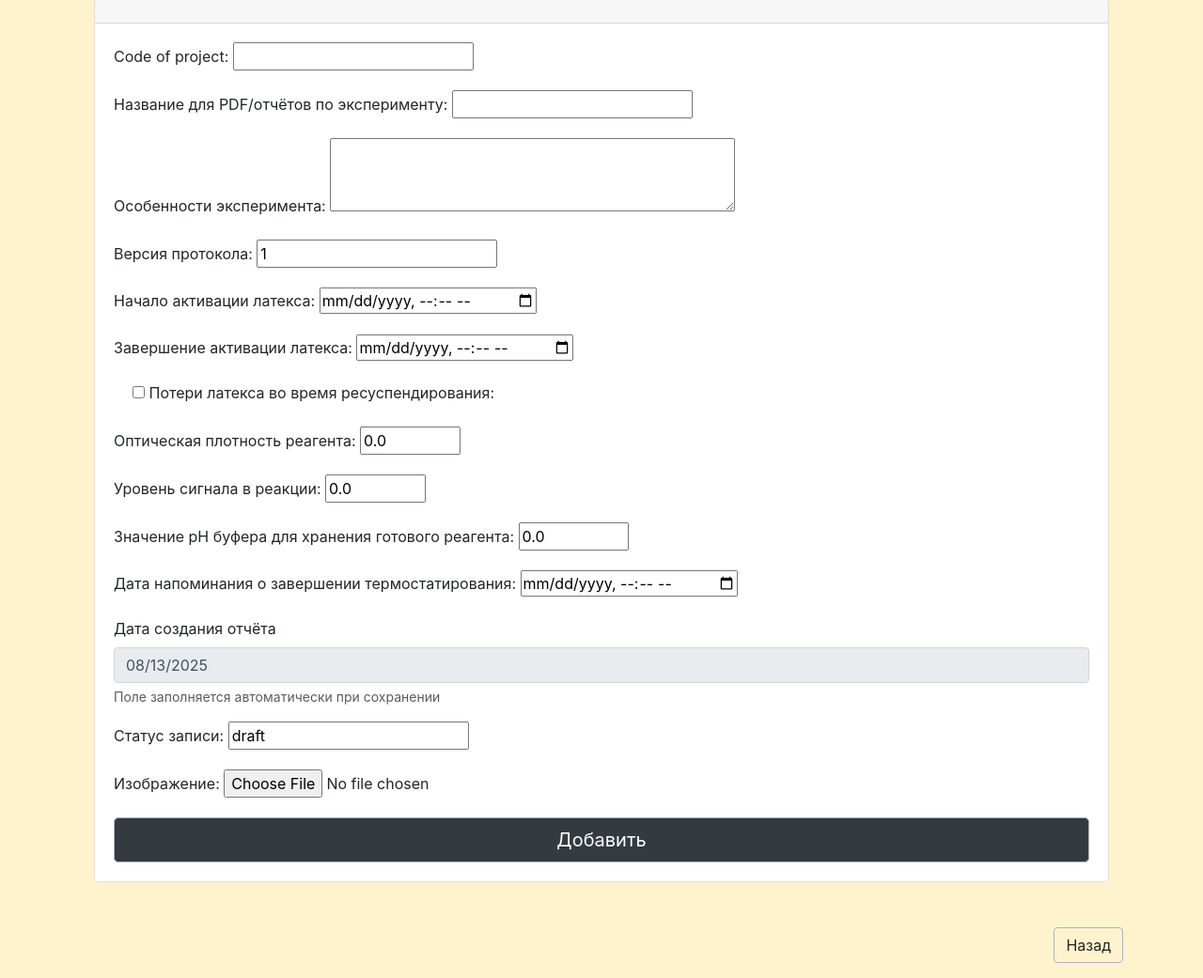
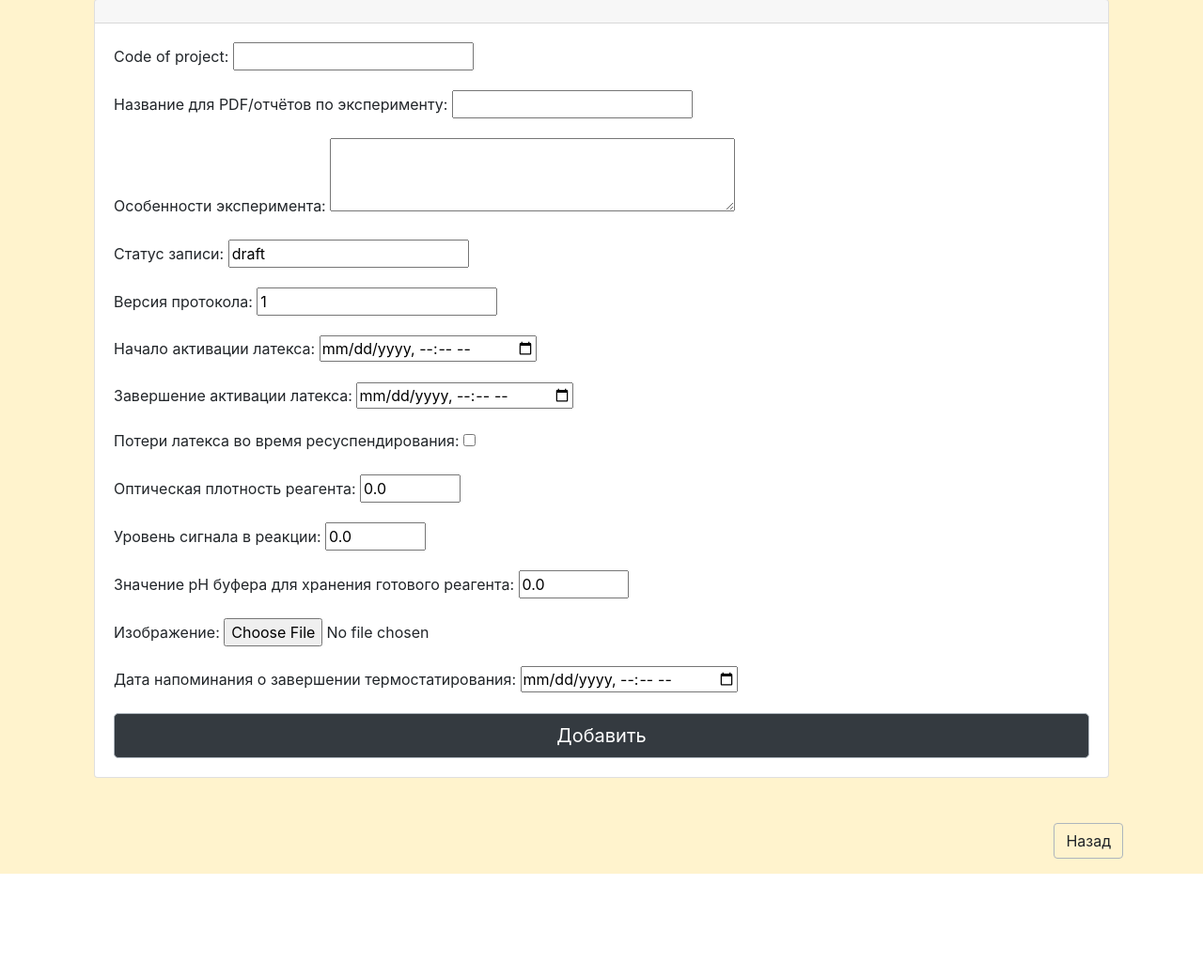
Before and after one commit to gulnaramari/Diary, a Django app: page /experiment-note/new/ in a window 1280 px wide. Shown: the part 318-1359 px from the top of the page at 94% size. After the commit the page ends 1248 px from the top, so only its background shows below. Run offline with Django 5.2, Linux system fonts and the light colour scheme; the visitor is signed in with stand-in values (Sample User, id 1); parts of the project's set-up code (start-up, migrations or seed data) failed here and were passed over; some libraries are stand-ins or nearby versions.

Commit message:
До откатывания миграций

```diff
--- a/myproject/labbook/forms.py
+++ b/myproject/labbook/forms.py
@@ -5,25 +5,7 @@ from .models import ExperimentNote
 class ExperimentNoteForm(forms.ModelForm):
     class Meta:
         model = ExperimentNote
-        fields = [
-            "code_of_project",
-            "title",
-            "comments",
-            "version_of_protocol",
-            "latex_started_at",
-            "latex_completed_at",
-            "is_latex_loss",
-            "optical_density",
-            "signal_level",
-            "storage_buffer_ph",
-            "reminder_date",
-
-            "status",
-            "picture",           # оставить, если нужно загружать
-            # "owner"  ← не включаем, ставим во view
-            # "created_at" ← non-editable, не включаем
-            # "updated_at" ← non-editable, не включаем
-        ]
+        exclude = ["owner", "created_at", "updated_at"]
         widgets = {
             "comments": forms.Textarea(attrs={"rows": 3}),
             "latex_started_at": forms.DateTimeInput(attrs={"type": "datetime-local"}),
--- a/myproject/labbook/templates/adding_experiment_note.html
+++ b/myproject/labbook/templates/adding_experiment_note.html
@@ -14,86 +14,7 @@
     <div class="card-body">
       <form method="post" enctype="multipart/form-data" class="form-floating">
         {% csrf_token %}
-        {{ form.non_field_errors }}
-
-        <div class="mb-3">
-          {{ form.code_of_project.label_tag }} {{ form.code_of_project }}
-          {% if form.code_of_project.errors %}<div class="text-danger mt-1">{{ form.code_of_project.errors.0 }}</div>{% endif %}
-        </div>
-
-        <div class="mb-3">
-          {{ form.title.label_tag }} {{ form.title }}
-          {% if form.title.errors %}<div class="text-danger mt-1">{{ form.title.errors.0 }}</div>{% endif %}
-        </div>
-
-        <div class="mb-3">
-          {{ form.comments.label_tag }} {{ form.comments }}
-          {% if form.comments.errors %}<div class="text-danger mt-1">{{ form.comments.errors.0 }}</div>{% endif %}
-        </div>
-
-        <div class="mb-3">
-          {{ form.version_of_protocol.label_tag }} {{ form.version_of_protocol }}
-          {% if form.version_of_protocol.errors %}<div class="text-danger mt-1">{{ form.version_of_protocol.errors.0 }}</div>{% endif %}
-        </div>
-
-        <div class="mb-3">
-          {{ form.latex_started_at.label_tag }} {{ form.latex_started_at }}
-          {% if form.latex_started_at.errors %}<div class="text-danger mt-1">{{ form.latex_started_at.errors.0 }}</div>{% endif %}
-        </div>
-
-        <div class="mb-3">
-          {{ form.latex_completed_at.label_tag }} {{ form.latex_completed_at }}
-          {% if form.latex_completed_at.errors %}<div class="text-danger mt-1">{{ form.latex_completed_at.errors.0 }}</div>{% endif %}
-        </div>
-
-        <div class="mb-3 form-check">
-          {{ form.is_latex_loss }} {{ form.is_latex_loss.label_tag }}
-          {% if form.is_latex_loss.errors %}<div class="text-danger mt-1">{{ form.is_latex_loss.errors.0 }}</div>{% endif %}
-        </div>
-
-        <div class="mb-3">
-          {{ form.optical_density.label_tag }} {{ form.optical_density }}
-          {% if form.optical_density.errors %}<div class="text-danger mt-1">{{ form.optical_density.errors.0 }}</div>{% endif %}
-        </div>
-
-        <div class="mb-3">
-          {{ form.signal_level.label_tag }} {{ form.signal_level }}
-          {% if form.signal_level.errors %}<div class="text-danger mt-1">{{ form.signal_level.errors.0 }}</div>{% endif %}
-        </div>
-
-        <div class="mb-3">
-          {{ form.storage_buffer_ph.label_tag }} {{ form.storage_buffer_ph }}
-          {% if form.storage_buffer_ph.errors %}<div class="text-danger mt-1">{{ form.storage_buffer_ph.errors.0 }}</div>{% endif %}
-        </div>
-
-        <div class="mb-3">
-          {{ form.reminder_date.label_tag }} {{ form.reminder_date }}
-          {% if form.reminder_date.errors %}<div class="text-danger mt-1">{{ form.reminder_date.errors.0 }}</div>{% endif %}
-        </div>
-
-        <div class="mb-3">
-        <label class="form-label">Дата создания отчёта</label>
-        <input type="date" class="form-control" value="{% now 'Y-m-d' %}" disabled>
-        <div class="form-text">Поле заполняется автоматически при сохранении</div>
-        </div>
-
-
-        {# опционально: статус/владелец/картинка #}
-        <div class="mb-3">
-          {{ form.status.label_tag }} {{ form.status }}
-          {% if form.status.errors %}<div class="text-danger mt-1">{{ form.status.errors.0 }}</div>{% endif %}
-        </div>
-
-        <div class="mb-3">
-          {{ form.owner.label_tag }} {{ form.owner }}
-          {% if form.owner.errors %}<div class="text-danger mt-1">{{ form.owner.errors.0 }}</div>{% endif %}
-        </div>
-
-        <div class="mb-3">
-          {{ form.picture.label_tag }} {{ form.picture }}
-          {% if form.picture.errors %}<div class="text-danger mt-1">{{ form.picture.errors.0 }}</div>{% endif %}
-        </div>
-
+        {{ form.as_p }}
         <button type="submit" class="btn btn-lg btn-block btn-dark border-dark-subtle mt-2">Добавить</button>
       </form>
     </div>
@@ -104,3 +25,85 @@
   <a class="btn btn-white border-dark-subtle mt-4" href="{{ request.GET.next|default:'/' }}" role="button" style="max-width: 215px;">Назад</a>
 </div>
 {% endblock %}
+
+
+
+
+
+<!--        <div class="mb-3">-->
+<!--          {{ form.code_of_project.label_tag }} {{ form.code_of_project }}-->
+<!--          {% if form.code_of_project.errors %}<div class="text-danger mt-1">{{ form.code_of_project.errors.0 }}</div>{% endif %}-->
+<!--        </div>-->
+
+<!--        <div class="mb-3">-->
+<!--          {{ form.title.label_tag }} {{ form.title }}-->
+<!--          {% if form.title.errors %}<div class="text-danger mt-1">{{ form.title.errors.0 }}</div>{% endif %}-->
+<!--        </div>-->
+
+<!--        <div class="mb-3">-->
+<!--          {{ form.comments.label_tag }} {{ form.comments }}-->
+<!--          {% if form.comments.errors %}<div class="text-danger mt-1">{{ form.comments.errors.0 }}</div>{% endif %}-->
+<!--        </div>-->
+
+<!--        <div class="mb-3">-->
+<!--          {{ form.version_of_protocol.label_tag }} {{ form.version_of_protocol }}-->
+<!--          {% if form.version_of_protocol.errors %}<div class="text-danger mt-1">{{ form.version_of_protocol.errors.0 }}</div>{% endif %}-->
+<!--        </div>-->
+
+<!--        <div class="mb-3">-->
+<!--          {{ form.latex_started_at.label_tag }} {{ form.latex_started_at }}-->
+<!--          {% if form.latex_started_at.errors %}<div class="text-danger mt-1">{{ form.latex_started_at.errors.0 }}</div>{% endif %}-->
+<!--        </div>-->
+
+<!--        <div class="mb-3">-->
+<!--          {{ form.latex_completed_at.label_tag }} {{ form.latex_completed_at }}-->
+<!--          {% if form.latex_completed_at.errors %}<div class="text-danger mt-1">{{ form.latex_completed_at.errors.0 }}</div>{% endif %}-->
+<!--        </div>-->
+
+<!--        <div class="mb-3 form-check">-->
+<!--          {{ form.is_latex_loss }} {{ form.is_latex_loss.label_tag }}-->
+<!--          {% if form.is_latex_loss.errors %}<div class="text-danger mt-1">{{ form.is_latex_loss.errors.0 }}</div>{% endif %}-->
+<!--        </div>-->
+
+<!--        <div class="mb-3">-->
+<!--          {{ form.optical_density.label_tag }} {{ form.optical_density }}-->
+<!--          {% if form.optical_density.errors %}<div class="text-danger mt-1">{{ form.optical_density.errors.0 }}</div>{% endif %}-->
+<!--        </div>-->
+
+<!--        <div class="mb-3">-->
+<!--          {{ form.signal_level.label_tag }} {{ form.signal_level }}-->
+<!--          {% if form.signal_level.errors %}<div class="text-danger mt-1">{{ form.signal_level.errors.0 }}</div>{% endif %}-->
+<!--        </div>-->
+
+<!--        <div class="mb-3">-->
+<!--          {{ form.storage_buffer_ph.label_tag }} {{ form.storage_buffer_ph }}-->
+<!--          {% if form.storage_buffer_ph.errors %}<div class="text-danger mt-1">{{ form.storage_buffer_ph.errors.0 }}</div>{% endif %}-->
+<!--        </div>-->
+
+<!--        <div class="mb-3">-->
+<!--          {{ form.reminder_date.label_tag }} {{ form.reminder_date }}-->
+<!--          {% if form.reminder_date.errors %}<div class="text-danger mt-1">{{ form.reminder_date.errors.0 }}</div>{% endif %}-->
+<!--        </div>-->
+
+<!--        <div class="mb-3">-->
+<!--        <label class="form-label">Дата создания отчёта</label>-->
+<!--        <input type="date" class="form-control" value="{% now 'Y-m-d' %}" disabled>-->
+<!--        <div class="form-text">Поле заполняется автоматически при сохранении</div>-->
+<!--        </div>-->
+
+
+<!--        {# опционально: статус/владелец/картинка #}-->
+<!--        <div class="mb-3">-->
+<!--          {{ form.status.label_tag }} {{ form.status }}-->
+<!--          {% if form.status.errors %}<div class="text-danger mt-1">{{ form.status.errors.0 }}</div>{% endif %}-->
+<!--        </div>-->
+
+<!--        <div class="mb-3">-->
+<!--          {{ form.owner.label_tag }} {{ form.owner }}-->
+<!--          {% if form.owner.errors %}<div class="text-danger mt-1">{{ form.owner.errors.0 }}</div>{% endif %}-->
+<!--        </div>-->
+
+<!--        <div class="mb-3">-->
+<!--          {{ form.picture.label_tag }} {{ form.picture }}-->
+<!--          {% if form.picture.errors %}<div class="text-danger mt-1">{{ form.picture.errors.0 }}</div>{% endif %}-->
+<!--        </div>-->
--- a/myproject/labbook/views.py
+++ b/myproject/labbook/views.py
@@ -34,24 +34,15 @@ class ExperimentNoteCreateView(LoginRequiredMixin, CreateView):
     success_url = reverse_lazy("labbook:home")
 
     def form_valid(self, form):
-        # ✅ ставим владельца до сохранения
+        # ставим владельца до сохранения
         user = self.request.user
-
-        # Если ваш пользовательская модель = Employee (AUTH_USER_MODEL=Employee), то так:
         form.instance.owner = user
-
-        # Если же owner=Employee, а аутентификация идёт через User и есть связь OneToOne:
-        # form.instance.owner = getattr(user, "employee", None)
-        # if form.instance.owner is None:
-        #     form.add_error(None, "Текущий пользователь не привязан к Employee — сохранить нельзя.")
-        #     return self.form_invalid(form)
-
         return super().form_valid(form)
 
-    def get_context_data(self, **kwargs):
-        ctx = super().get_context_data(**kwargs)
-        ctx["created_today"] = timezone.localdate()
-        return ctx
+    # def get_context_data(self, **kwargs):
+    #     ctx = super().get_context_data(**kwargs)
+    #     ctx["created_today"] = timezone.localdate()
+    #     return ctx
 
 
 class ExperimentNoteDetailView(LoginRequiredMixin, DetailView):
```
